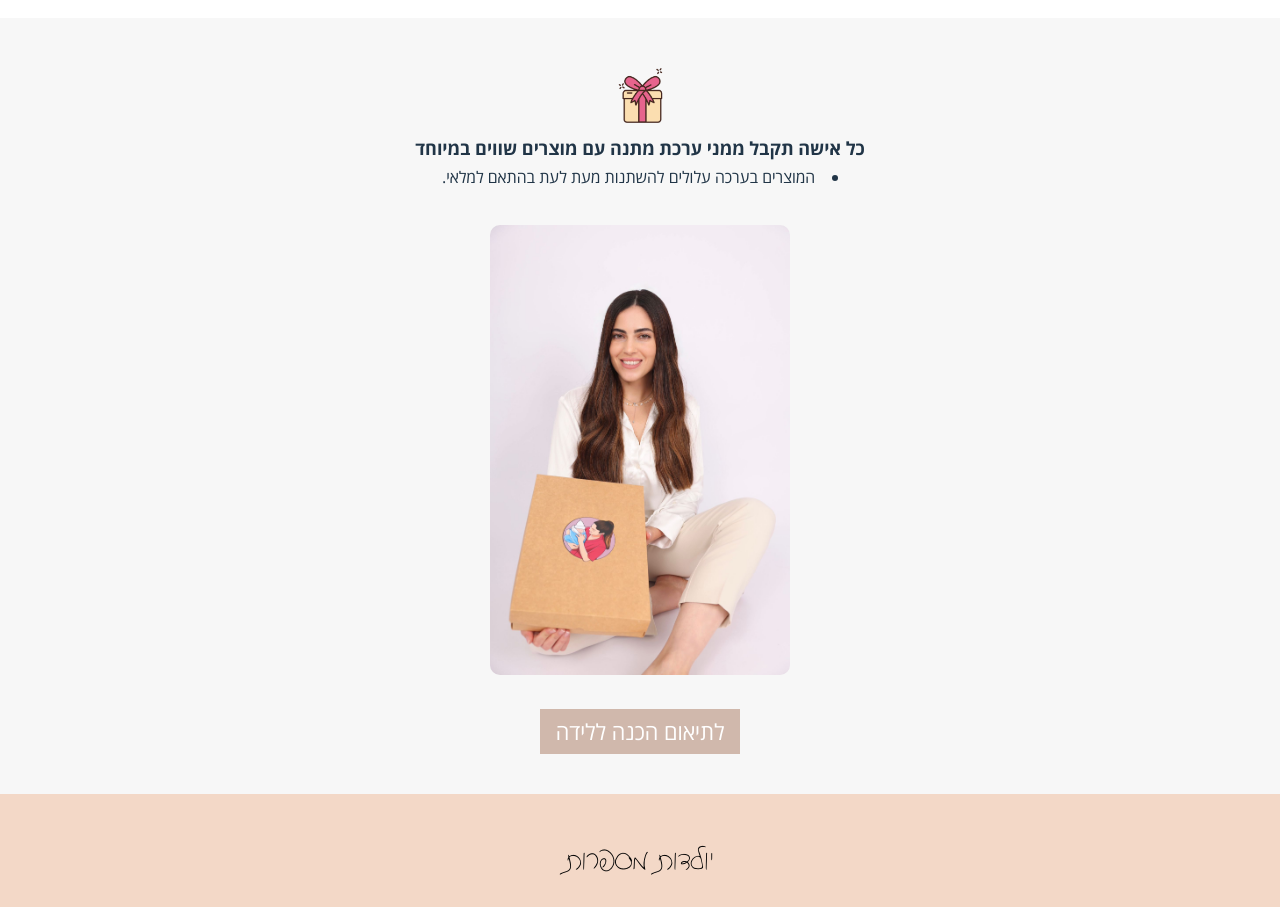
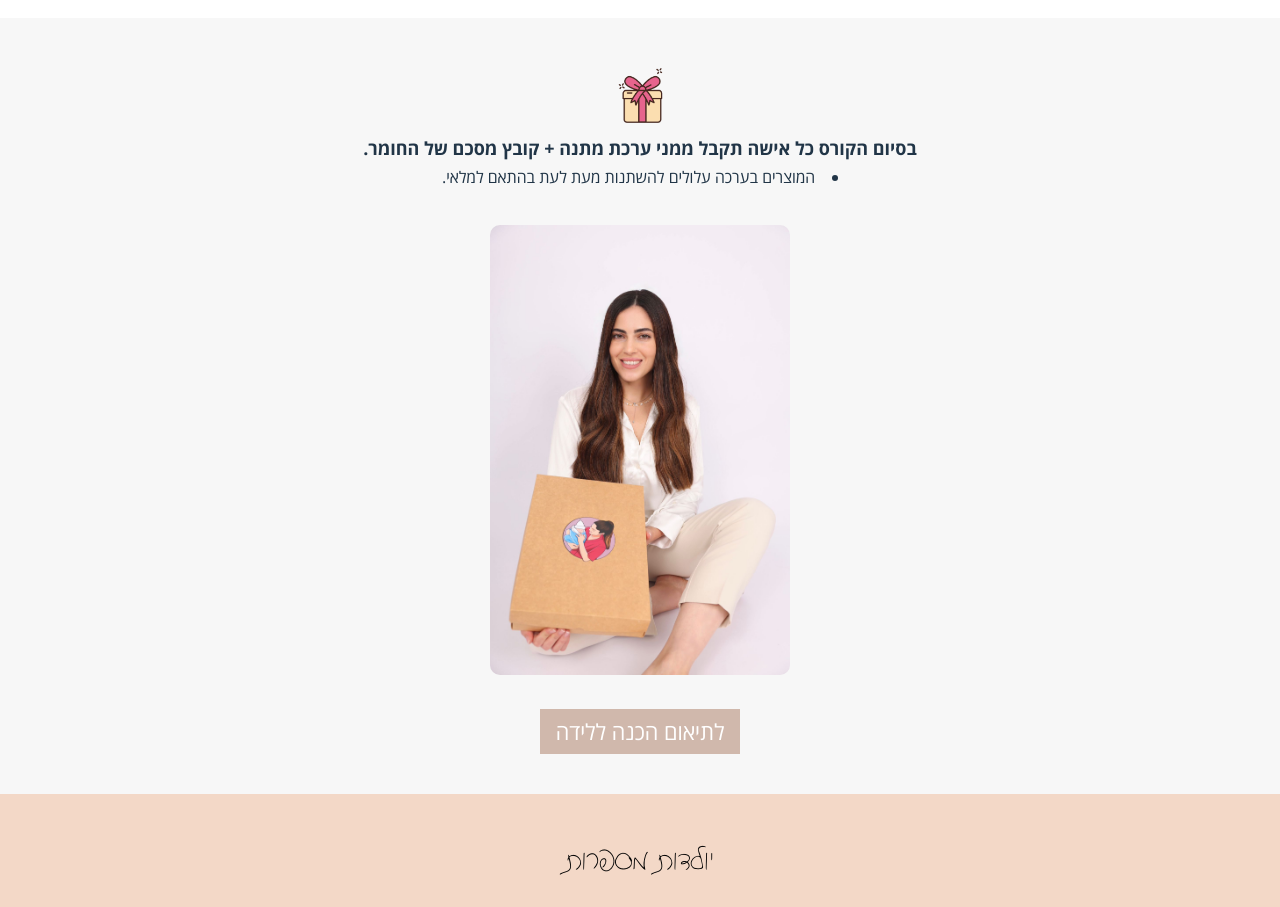
Before and after one commit to zaguri8/Rona-Landing-page, a React (Vite) app: page / in a window 1280 px wide. Shown: the part 3780-4687 px from the top of the page. Built offline with nearby package versions, Linux system fonts and the light colour scheme.

Commit message:
Section4 SummaryText update

```diff
--- a/src/sections/Section4.jsx
+++ b/src/sections/Section4.jsx
@@ -15,9 +15,7 @@ import { Links } from "./ExternalLinks"
 
 
 const SummeryTextHead = `ערכת המתנה שלי`
-const SummeryText = `
-כל אישה תקבל ממני ערכת מתנה עם מוצרים שווים במיוחד
-`
+const SummeryText = `בסיום הקורס כל אישה תקבל ממני ערכת מתנה + קובץ מסכם של החומר.`
 const SummeryText15 = `המוצרים בערכה עלולים להשתנות מעת לעת בהתאם למלאי. `
 const SummeryText3 = `לתיאום הכנה ללידה`
 const SummeryTextEnd = `
```
